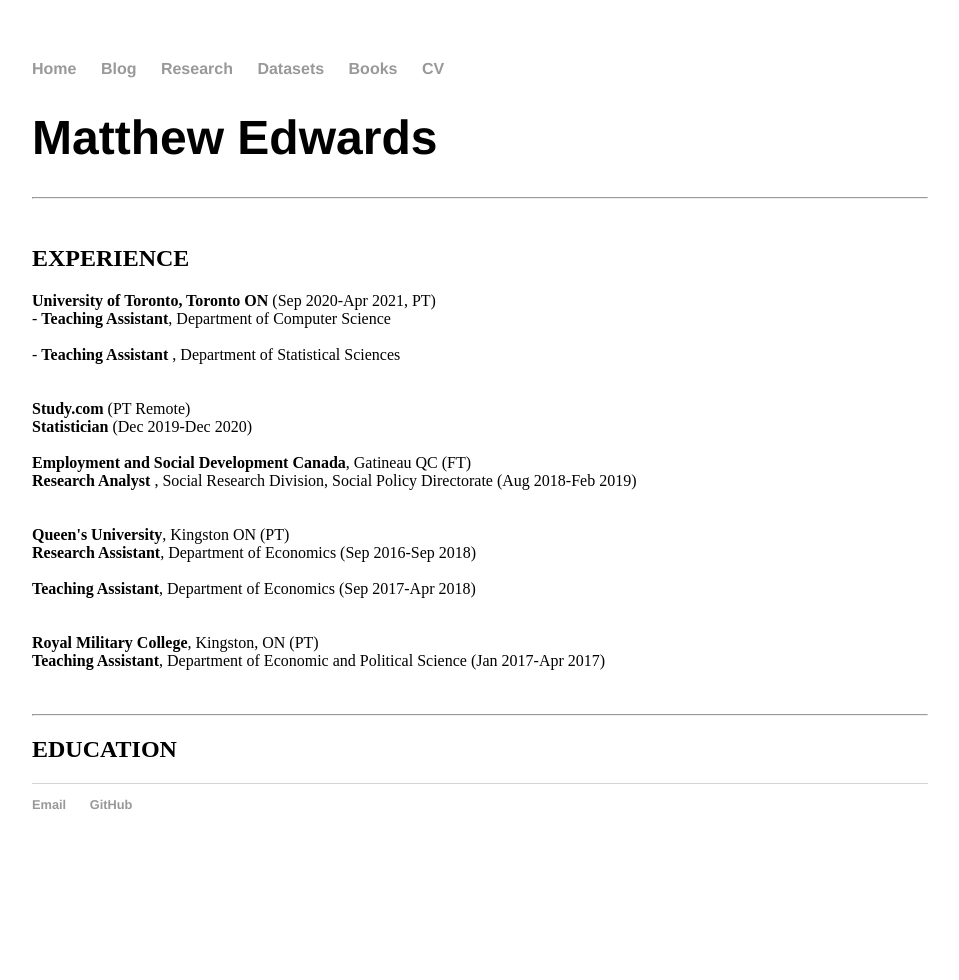
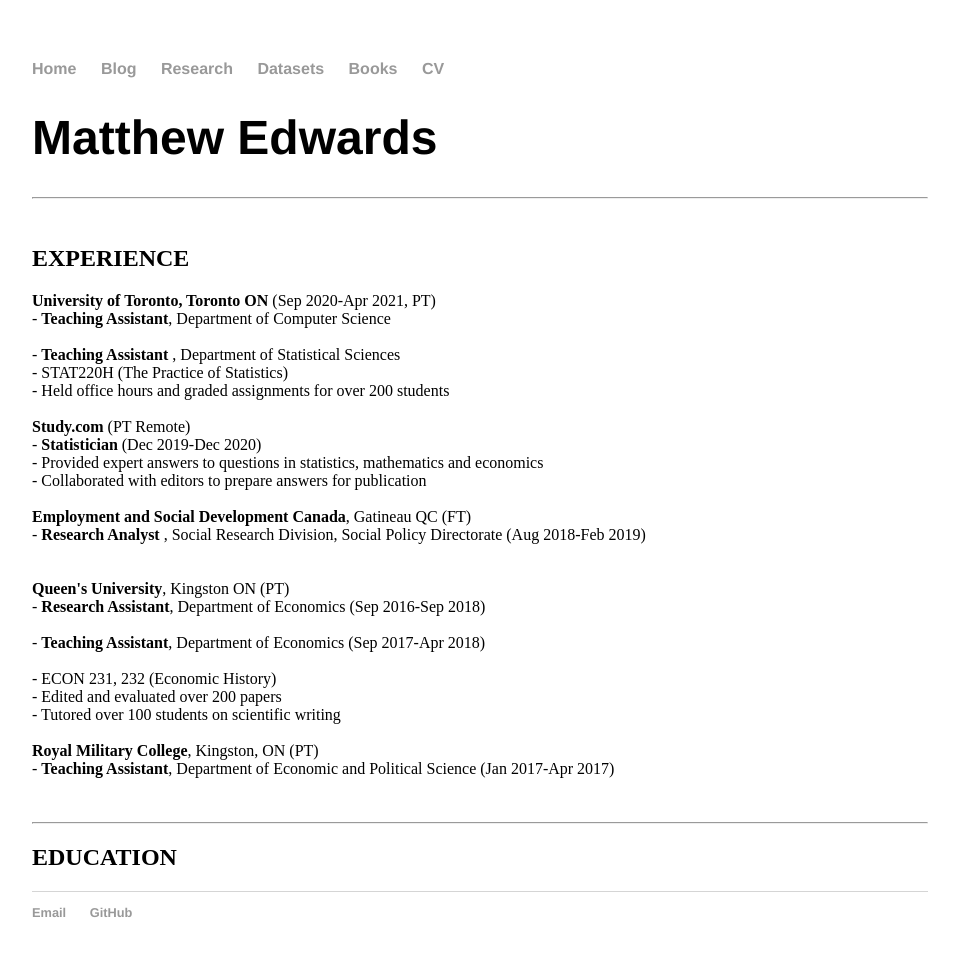
Before and after one commit to 12mre1/12mre1.github.io, a Jekyll site: the page built from cv/index.html, in a window 1280 px wide. Shown: the whole page, without its empty margins (160-1119 px from the left). Built offline with Jekyll 4.4.1, drawn with Linux system fonts in a browser that asks for light colours; before the commit the page ends 900 px from its top, so only the background shows below that.

Commit message:
Update index.html

```diff
--- a/cv/index.html
+++ b/cv/index.html
@@ -11,33 +11,40 @@ title: cv
 
  - <b>Teaching Assistant</b>, Department of Computer Science </br> </br>
 
- - <b>Teaching Assistant</b> , Department of Statistical Sciences </br> </br>
+ - <b>Teaching Assistant</b> , Department of Statistical Sciences </br>
+ - STAT220H (The Practice of Statistics) </br>
+ - Held office hours and graded assignments for over 200 students </br>
 
 </br>
 
 <b>Study.com</b> (PT Remote) </br>
 
-<b>Statistician</b> (Dec 2019-Dec 2020)</br>
+ - <b>Statistician</b> (Dec 2019-Dec 2020)</br>
+ - Provided expert answers to questions in statistics, mathematics and economics </br>
+ - Collaborated with editors to prepare answers for publication </br>
 
 </br>
 
 <b>Employment and Social Development Canada</b>, Gatineau QC (FT) </br>
 
-<b>Research Analyst</b> , Social Research Division, Social Policy Directorate (Aug 2018-Feb 2019) </br> </br>
+ - <b>Research Analyst</b> , Social Research Division, Social Policy Directorate (Aug 2018-Feb 2019) </br> </br>
 
 </br>
 
 <b>Queen's University</b>, Kingston ON (PT) </br>
 
-<b>Research Assistant</b>, Department of Economics (Sep 2016-Sep 2018) </br> </br>
+ - <b>Research Assistant</b>, Department of Economics (Sep 2016-Sep 2018) </br> </br>
 
-<b>Teaching Assistant</b>, Department of Economics (Sep 2017-Apr 2018)</br> </br>
+ - <b>Teaching Assistant</b>, Department of Economics (Sep 2017-Apr 2018)</br> </br>
+ - ECON 231, 232 (Economic History) </br>
+ - Edited and evaluated over 200 papers </br>
+ - Tutored over 100 students on scientific writing </br>
 
 </br>
 
 <b>Royal Military College</b>, Kingston, ON (PT) </br>
 
-<b>Teaching Assistant</b>, Department of Economic and Political Science (Jan 2017-Apr 2017) </br> </br>
+ - <b>Teaching Assistant</b>, Department of Economic and Political Science (Jan 2017-Apr 2017) </br> </br>
 
 </br>
 
```
